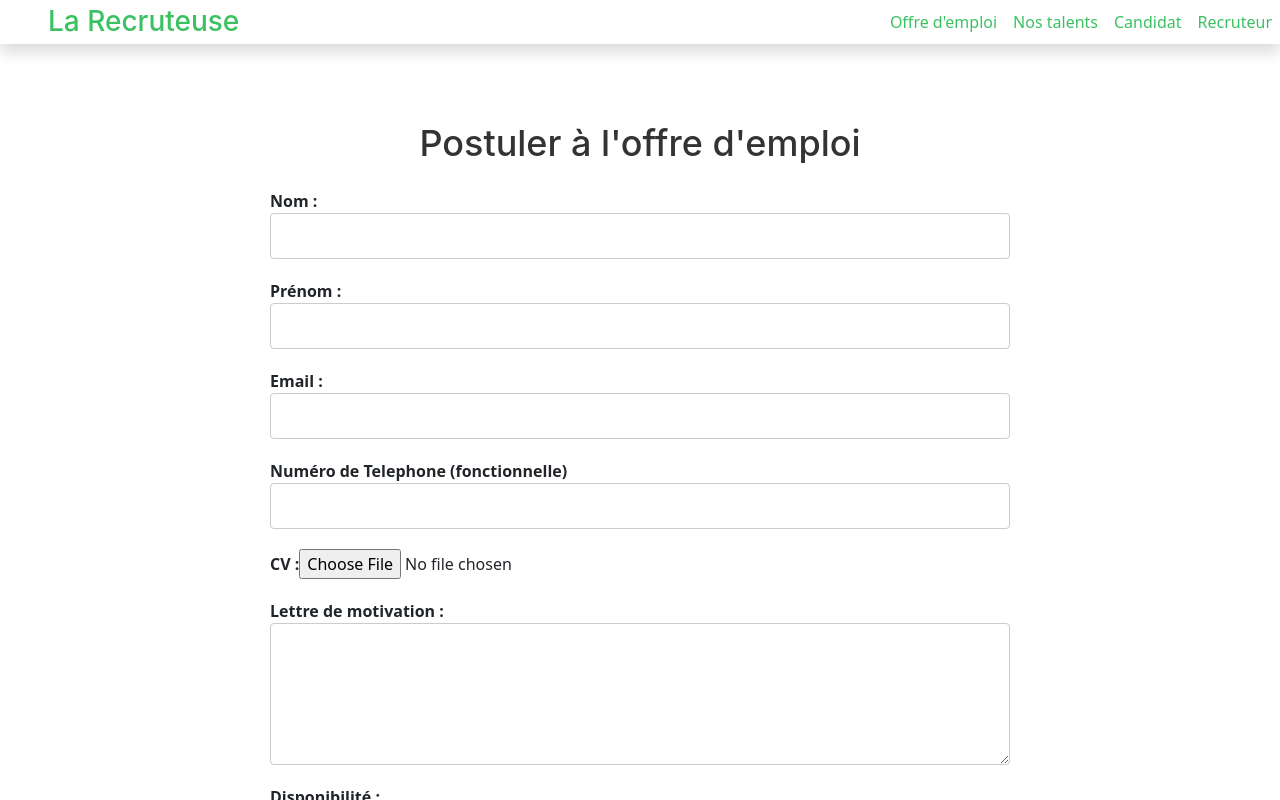
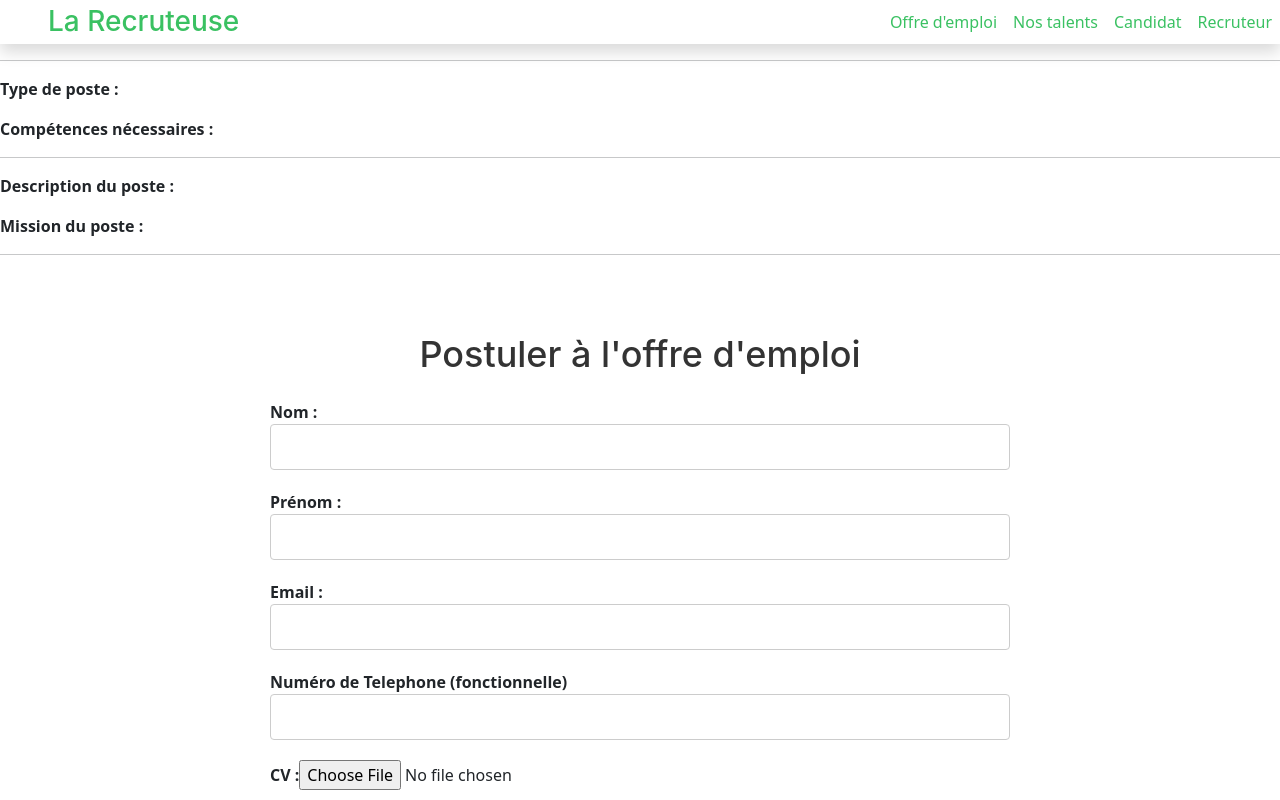
Before and after one commit to christianjunior05/Recruteuse, an Angular app: page /postuler-offre in a window 1280 px wide. Shown: the top 800 px of the page. Built offline with nearby package versions, Linux system fonts and the light colour scheme.

Commit message:
maj de postule-offre

```diff
--- /dev/null
+++ b/src/app/offre-emploi/emploi-details.service.ts
@@ -0,0 +1,14 @@
+import { Injectable } from '@angular/core';
+
+// @Injectable()
+@Injectable({
+  providedIn: 'root',
+})
+export class EmploiDetails {
+  titre: string;
+  ville: string;
+  type: string;
+  competence: string;
+  description: string;
+  mission: string;
+}
--- a/src/app/offre-emploi/offre-emploi.component.html
+++ b/src/app/offre-emploi/offre-emploi.component.html
@@ -38,20 +38,8 @@
             </div>
         </div>
         <div class="details-offre">
-            <!-- <div *ngFor="let Emploi of detailsEmploi">
-                <h2>{{Emploi.titre}}</h2>
-                <p>{{Emploi.lieu}}</p>
-                <hr>
-                <p><strong>Type de poste :</strong> {{Emploi.typePoste}}</p>
-                <p><strong>Compétences nécessaires :</strong>{{Emploi.competences}}</p>
-                <hr>
-                <p><strong>Description du poste :</strong> {{Emploi.descriptionPoste}}</p>
-                <p><strong>Mission du poste :</strong> {{Emploi.missions}}</p>
-                <hr>
-                <a routerLink="/postuler-offre" class="btn btn-primary">Postuler</a>
-            </div> -->
             <div id="details">
-                <h2 id="titre"></h2>
+                <h2 id="titre">Titre de l'offre</h2>
                 <p id="ville"></p>
                 <hr>
                 <p><strong>Type de poste :</strong><span id="type"></span></p>
@@ -60,73 +48,9 @@
                 <p><strong>Description du poste :</strong><span id="description"></span></p>
                 <p><strong>Mission du poste :</strong><span id="mission"></span></p>
                 <hr>
-                <a id="postuler" routerLink="/postuler-offre" class="btn btn-primary" style="display: none;">Postuler</a>
+                <a id="postuler" (click)="postuler()" routerLink="/postuler-offre" class="btn btn-primary" style="display: none;">Postuler</a>
             </div>
         </div>
     </div>
 </main>
 <app-footer></app-footer>
-<!-- <main> -->
-<!-- <div class="con">
-        <div class="container">
-            <h1 class="mt-4 mb-4">Trouvez votre prochain emploi</h1>
-            <form>
-                <div class="row">
-                    <div class="col-sm-4 mb-4">
-                        <input type="text" class="form-control" id="keywords" name="keywords" placeholder="Poste">
-                    </div>
-                    <div class="col-sm-4 mb-4">
-                        <input type="text" class="form-control" id="location" name="location" placeholder="Ville">
-                    </div>
-                    <div class="col-sm-4 mb-4">
-                        <select class="form-select" id="category" name="category">
-              <option value="" selected>Type de contrat</option>
-              <option value="informatique">CDD</option>
-              <option value="vente">CDI</option>
-              <option value="finance">Freelance</option>
-              <option value="finance">Remote</option>
-              <option value="finance">Stage</option>
-              <option value="finance">Consultance</option>
-            </select>
-                    </div>
-                </div>
-                <div class="text-center">
-                    <button type="submit" class="btn btn-primary"><i class="fas fa-search"></i> Rechercher</button>
-                </div>
-            </form>
-        </div>
-
-        <div class="offre-main"> -->
-<!-- <div class="offres"> -->
-<!---style="width:75%"-->
-<!-- <div *ngFor="let Emploi of emploiListe" class="col-md-6">
-                <div class="job-offer">
-                    <h2>{{Emploi.titre}}</h2>
-                    <p>{{Emploi.lieu}}</p>
-                    <p><strong>Type de poste :</strong> {{Emploi.typePoste}}</p>
-                </div>
-            </div> -->
-<!-- </div> -->
-
-<!-- <div class="details-offre">bonsoir</div>
-        </div> -->
-
-<!-- <div  class="container">
-      <h1 class="text-center my-5">Liste des offres d'emploi</h1>
-      <div class="row">
-        <div *ngFor="let Emploi of emploiListe" class="col-md-6">
-          <div class="job-offer">
-            <h2>{{Emploi.titre}}</h2>
-            <p>{{Emploi.lieu}}</p>
-            <p><strong>Type de poste :</strong> {{Emploi.typePoste}}</p>
-            <p><strong>Compétences nécessaires :</strong>{{Emploi.competences}}</p>
-            <p><strong>Description du poste :</strong> {{Emploi.descriptionPoste}}</p>
-            <p><strong>Mission du poste :</strong> {{Emploi.missions}}</p>
-            <a routerLink="/postuler-offre" class="btn btn-primary">Postuler</a>
-          </div>
-        </div>
-      </div>
-    </div>
-  </div>
-
-</main> -->
--- a/src/app/offre-emploi/offre-emploi.component.ts
+++ b/src/app/offre-emploi/offre-emploi.component.ts
@@ -1,6 +1,7 @@
 import { Component, OnInit } from '@angular/core';
 import { EMPLOIS } from './list-emplois';
 import { Emplois } from './emplois';
+import { EmploiDetails } from './emploi-details.service';
 
 @Component({
   selector: 'app-offre-emploi',
@@ -9,29 +10,51 @@ import { Emplois } from './emplois';
 })
 export class OffreEmploiComponent implements OnInit {
   emploiListe: Emplois[] = EMPLOIS;
-  constructor() {}
+  titre: string;
+  ville: string;
+  type: string;
+  competence: string;
+  description: string;
+  mission: string;
+
+  constructor(private emploiDetails: EmploiDetails) {}
   ngOnInit(): void {
-    window.addEventListener('load', () => {
+    window.addEventListener('mousemove', () => {
       var offres = document.getElementsByClassName('job-offer');
 
       for (let i = 0; i < offres.length; i++) {
         offres.item(i).addEventListener('click', () => {
-          console.log(this.emploiListe[i]);
+          // console.log(this.emploiListe[i]);
           document.getElementById('titre').textContent =
             this.emploiListe[i].titre;
+          this.titre = document.getElementById('titre').textContent;
           document.getElementById('ville').textContent =
             this.emploiListe[i].lieu;
+          this.ville = document.getElementById('ville').textContent;
           document.getElementById('type').textContent =
             this.emploiListe[i].typePoste;
+          this.type = document.getElementById('type').textContent;
           document.getElementById('competence').textContent =
             this.emploiListe[i].competences;
+          this.competence = document.getElementById('competence').textContent;
           document.getElementById('description').textContent =
             this.emploiListe[i].descriptionPoste;
+          this.description = document.getElementById('description').textContent;
           document.getElementById('mission').textContent =
             this.emploiListe[i].missions;
+          this.mission = document.getElementById('mission').textContent;
           document.getElementById('postuler').style.display = 'block';
         });
       }
     });
   }
+
+  postuler() {
+    this.emploiDetails.titre = this.titre;
+    this.emploiDetails.ville = this.ville;
+    this.emploiDetails.type = this.type;
+    this.emploiDetails.competence = this.competence;
+    this.emploiDetails.description = this.description;
+    this.emploiDetails.mission = this.mission;
+  }
 }
--- a/src/app/postuler-offre/postuler-offre.component.html
+++ b/src/app/postuler-offre/postuler-offre.component.html
@@ -1,4 +1,17 @@
 <app-navbar></app-navbar>
+<div>
+    <div id="details">
+        <h2>{{titre}}</h2>
+        <p>{{ville}}</p>
+        <hr>
+        <p><strong>Type de poste :</strong><span>{{type}}</span></p>
+        <p><strong>Compétences nécessaires :</strong><span>{{competence}}</span></p>
+        <hr>
+        <p><strong>Description du poste :</strong><span>{{description}}</span></p>
+        <p><strong>Mission du poste :</strong><span>{{mission}}</span></p>
+        <hr>
+    </div>
+</div>
 <div class="container mt-5">
     <h1 class="text-center mb-4">Postuler à l'offre d'emploi</h1>
 
@@ -25,7 +38,7 @@
         </div>
         <div class="form-group">
             <label for="lettre_motivation">Lettre de motivation :</label>
-        <textarea  class="form-control" rows="5" required></textarea>
+            <textarea class="form-control" rows="5" required></textarea>
         </div>
         <div class="form-group">
             <label for="disponibilite">Disponibilité :</label>
--- a/src/app/postuler-offre/postuler-offre.component.ts
+++ b/src/app/postuler-offre/postuler-offre.component.ts
@@ -1,15 +1,27 @@
 import { Component, OnInit } from '@angular/core';
+import { EmploiDetails } from 'src/app/offre-emploi/emploi-details.service';
 
 @Component({
   selector: 'app-postuler-offre',
   templateUrl: './postuler-offre.component.html',
-  styleUrls: ['./postuler-offre.component.css']
+  styleUrls: ['./postuler-offre.component.css'],
 })
 export class PostulerOffreComponent implements OnInit {
+  titre: string;
+  ville: string;
+  type: string;
+  competence: string;
+  description: string;
+  mission: string;
 
-  constructor() { }
+  constructor(private emploiDetails: EmploiDetails) {}
 
   ngOnInit(): void {
+    this.titre = this.emploiDetails.titre;
+    this.ville = this.emploiDetails.ville;
+    this.type = this.emploiDetails.type;
+    this.competence = this.emploiDetails.competence;
+    this.description = this.emploiDetails.description;
+    this.mission = this.emploiDetails.mission;
   }
-
 }
```
Lines whose indentation alone changed are shown as unchanged.
